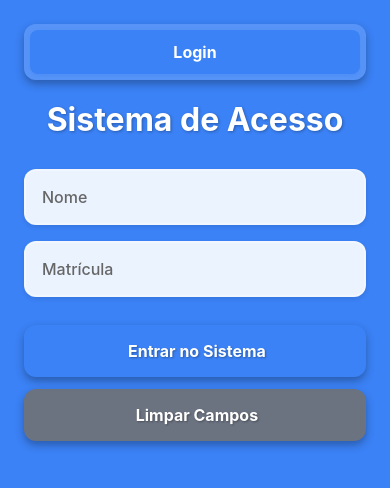
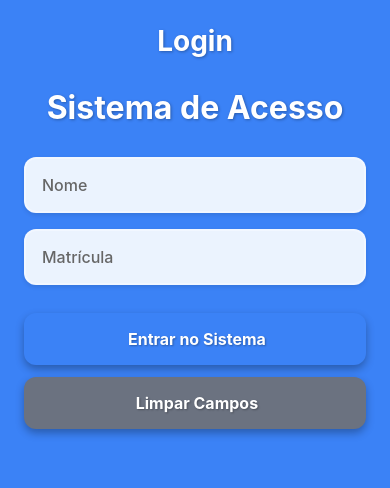
Before and after one commit to vhreisswitz/trabalho-cantina, a React Native app in the folder app-cantina/: screen /Login in a window 390 px wide. Shown: the top 488 px of the page. Built offline with nearby package versions, Linux system fonts and the light colour scheme.

Commit message:
foi mal, tirei sem querer o verificador comentado

```diff
--- a/app-cantina/screens/login.jsx
+++ b/app-cantina/screens/login.jsx
@@ -12,7 +12,310 @@ import {
 import { useNavigation } from '@react-navigation/native';
 import { supabase } from '../services/database';
 
+// Todo código comentado abaixo é da tela de verificação de usuário que foi incorporada à tela de login, usada somente para testes.
 
+/*
+const mockUsuarios = [
+{
+  id: '1',
+  nome: 'Victor Hugo',
+  matricula: '2023001',
+  created_at: new Date().toISOString()
+},
+{
+  id: '2',
+  nome: 'Kauan',
+  matricula: '2023002',
+  created_at: new Date().toISOString()
+},
+{
+  id: '3',
+  nome: 'Wesley',
+  matricula: '2023003',
+  created_at: new Date().toISOString()
+},
+];
+
+function VerificarUsuario({ isDarkMode }) {
+const [formData, setFormData] = useState({
+  nome: '',
+  matricula: ''
+});
+const [resultado, setResultado] = useState(null);
+const [carregando, setCarregando] = useState(false);
+const [modoOffline, setModoOffline] = useState(false);
+
+const validarNome = (nome) => /^[A-Za-zÀ-ÿ\s]{2,}$/.test(nome.trim());
+const validarMatricula = (matricula) => /^[0-9]{6,}$/.test(matricula);
+
+const handleInputChange = (name, value) => {
+  setFormData(prev => ({
+    ...prev,
+    [name]: value
+  }));
+};
+
+const testarConexao = async () => {
+  console.log('Testando conexão com Supabase...');
+
+  try {
+    const { data, error } = await supabase
+      .from('usuarios')
+      .select('*')
+      .limit(1);
+
+    if (error) {
+      console.log('Erro na conexão:', {
+        message: error.message,
+        code: error.code,
+        details: error.details
+      });
+      Alert.alert('Erro Conexão',
+        `Code: ${error.code}\nMessage: ${error.message}`
+      );
+    } else {
+      console.log('Conexão OK! Dados:', data);
+      Alert.alert('Conexão OK', `Encontrados ${data?.length || 0} usuários`);
+    }
+  } catch (err) {
+    console.log('Erro geral:', err);
+    Alert.alert('Erro', err.message);
+  }
+};
+
+const testarConectividadeRede = async () => {
+  console.log('Testando conectividade de rede...');
+
+  const testes = [
+    'https://google.com',
+    'https://github.com',
+    'https://aoknqmjavdiwfxceehvs.supabase.co',
+    'https://aoknqmjavdiwfxceehvs.supabase.co/rest/v1/'
+  ];
+
+  let resultados = 'Resultados dos Testes de Rede:\n\n';
+
+  for (const url of testes) {
+    try {
+      const start = Date.now();
+      const response = await fetch(url, { method: 'HEAD' });
+      const tempo = Date.now() - start;
+
+      console.log(`${url} - Status: ${response.status} (${tempo}ms)`);
+      resultados += `✅ ${url}\nStatus: ${response.status} (${tempo}ms)\n\n`;
+    } catch (error) {
+      console.log(`${url} - Erro: ${error.message}`);
+      resultados += `❌ ${url}\nErro: ${error.message}\n\n`;
+    }
+  }
+
+  Alert.alert('Teste de Rede', resultados);
+};
+
+const verificarUsuarioMock = async (formData) => {
+  console.log('Usando dados mock (modo offline)');
+
+  await new Promise(resolve => setTimeout(resolve, 1000));
+
+  const usuario = mockUsuarios.find(u =>
+    u.matricula === formData.matricula &&
+    u.nome.toLowerCase().includes(formData.nome.toLowerCase())
+  );
+
+  return usuario ? { data: [usuario], error: null } : { data: [], error: null };
+};
+
+async function verificarUsuario() {
+  if (!formData.nome || !formData.matricula) {
+    Alert.alert('Erro', 'Por favor, preencha nome e matrícula!');
+    return;
+  }
+
+  if (!validarNome(formData.nome) || !validarMatricula(formData.matricula)) {
+    Alert.alert('Erro', 'Por favor, verifique os campos!');
+    return;
+  }
+
+  setCarregando(true);
+  setResultado(null);
+
+  try {
+    console.log('Iniciando consulta...', formData);
+    console.log('Modo:', modoOffline ? 'OFFLINE' : 'ONLINE');
+
+    let data, error;
+
+    if (modoOffline) {
+      const result = await verificarUsuarioMock(formData);
+      data = result.data;
+      error = result.error;
+    } else {
+      const result = await supabase
+        .from('usuarios')
+        .select('*')
+        .eq('matricula', formData.matricula)
+        .ilike('nome', `%${formData.nome}%`);
+      data = result.data;
+      error = result.error;
+    }
+
+    console.log('Resposta completa:', { data, error });
+
+    if (error) {
+      console.log('Detalhes do erro:', error);
+
+      setResultado({
+        status: 'ERRO',
+        mensagem: `Erro: ${error.code || 'ERRO'} - ${error.message}`,
+        usuario: null
+      });
+      return;
+    }
+
+    if (data && data.length > 0) {
+      const usuarioEncontrado = data[0];
+      console.log('Usuário encontrado:', usuarioEncontrado);
+
+      setResultado({
+        status: 'ENCONTRADO',
+        mensagem: `✅ Usuário encontrado com sucesso! ${modoOffline ? '(Modo Offline)' : ''}`,
+        usuario: {
+          id: usuarioEncontrado.id,
+          nome: usuarioEncontrado.nome,
+          matricula: usuarioEncontrado.matricula,
+          senha: '••••••',
+          criado_em: usuarioEncontrado.created_at || usuarioEncontrado.criado_em || new Date().toISOString()
+        }
+      });
+    } else {
+      console.log('Nenhum usuário encontrado');
+      setResultado({
+        status: 'NAO_ENCONTRADO',
+        mensagem: `❌ Usuário não encontrado! ${modoOffline ? '(Modo Offline)' : ''}`,
+        usuario: null
+      });
+    }
+
+  } catch (err) {
+    console.error('Erro inesperado:', err);
+    setResultado({
+      status: 'ERRO',
+      mensagem: `Erro interno: ${err.message}`,
+      usuario: null
+    });
+  } finally {
+    setCarregando(false);
+  }
+}
+
+const limparVerificacao = () => {
+  setFormData({ nome: '', matricula: '' });
+  setResultado(null);
+};
+
+return (
+  <View style={[styles.verificacaoContainer, isDarkMode && styles.darkVerificacaoContainer]}>
+    <Text style={[styles.verificacaoTitle, isDarkMode && styles.darkText]}>
+      🔍 Verificar Usuário
+    </Text>
+
+    <View style={styles.modoContainer}>
+      <Text style={[styles.modoTexto, isDarkMode && styles.darkText]}>
+        Modo: {modoOffline ? '🔧 Offline (Mock)' : '🌐 Online (Supabase)'}
+      </Text>
+      <TouchableOpacity
+        style={[styles.button, {backgroundColor: modoOffline ? '#ffa500' : '#007AFF', padding: 8}]}
+        onPress={() => setModoOffline(!modoOffline)}
+      >
+        <Text style={[styles.buttonText, {fontSize: 12}]}>
+          {modoOffline ? '🔄 Tentar Conexão Real' : '🔧 Usar Dados Mock'}
+        </Text>
+      </TouchableOpacity>
+    </View>
+
+    <TextInput
+      style={[styles.input, isDarkMode && styles.darkInput]}
+      placeholder="Nome para verificar"
+      placeholderTextColor={isDarkMode ? '#aaa' : '#666'}
+      value={formData.nome}
+      onChangeText={(value) => handleInputChange('nome', value)}
+    />
+
+    <TextInput
+      style={[styles.input, isDarkMode && styles.darkInput]}
+      placeholder="Matrícula para verificar"
+      placeholderTextColor={isDarkMode ? '#aaa' : '#666'}
+      keyboardType="numeric"
+      value={formData.matricula}
+      onChangeText={(value) => handleInputChange('matricula', value)}
+    />
+
+    <View style={styles.verificacaoBotoes}>
+      <TouchableOpacity
+        style={[styles.button, styles.verificarButton, carregando && styles.buttonDisabled]}
+        onPress={verificarUsuario}
+        disabled={carregando}
+      >
+        <Text style={styles.buttonText}>
+          {carregando ? '🔎 Verificando...' : '📋 Verificar Usuário'}
+        </Text>
+      </TouchableOpacity>
+
+      <TouchableOpacity
+        style={[styles.button, styles.limparButton, carregando && styles.buttonDisabled]}
+        onPress={limparVerificacao}
+        disabled={carregando}
+      >
+        <Text style={styles.buttonText}>🔄 Limpar</Text>
+      </TouchableOpacity>
+    </View>
+
+    <TouchableOpacity
+      style={[styles.button, {backgroundColor: 'orange', marginTop: 10}]}
+      onPress={testarConexao}
+    >
+      <Text style={styles.buttonText}>Testar Conexão Supabase</Text>
+    </TouchableOpacity>
+
+    <TouchableOpacity
+      style={[styles.button, {backgroundColor: 'purple', marginTop: 10}]}
+      onPress={testarConectividadeRede}
+    >
+      <Text style={styles.buttonText}>Testar Conectividade de Rede</Text>
+    </TouchableOpacity>
+
+    {resultado && (
+      <View style={[
+        styles.resultadoContainer,
+        resultado.status === 'ENCONTRADO' && styles.resultadoSucesso,
+        resultado.status === 'NAO_ENCONTRADO' && styles.resultadoErro,
+        resultado.status === 'ERRO' && styles.resultadoAlerta,
+      ]}>
+        <Text style={styles.resultadoMensagem}>{resultado.mensagem}</Text>
+
+        {resultado.usuario && (
+          <View style={styles.detalhesUsuario}>
+            <Text style={styles.detalhesTexto}>
+              <Text style={styles.detalhesLabel}>ID:</Text> {resultado.usuario.id}
+            </Text>
+            <Text style={styles.detalhesTexto}>
+              <Text style={styles.detalhesLabel}>Nome:</Text> {resultado.usuario.nome}
+            </Text>
+            <Text style={styles.detalhesTexto}>
+              <Text style={styles.detalhesLabel}>Matrícula:</Text> {resultado.usuario.matricula}
+            </Text>
+            <Text style={styles.detalhesTexto}>
+              <Text style={styles.detalhesLabel}>Cadastrado em:</Text> {' '}
+              {new Date(resultado.usuario.criado_em).toLocaleString('pt-BR')}
+            </Text>
+          </View>
+        )}
+      </View>
+    )}
+  </View>
+);
+}
+*/
 
 export default function Login() {
   const navigation = useNavigation();
@@ -87,15 +390,20 @@ export default function Login() {
           />
         </View> */}
 
-      <View style={styles.abasContainer}>
+        {/* <View style={styles.abasContainer}>
           <TouchableOpacity
             style={[styles.aba, abaAtiva === 'login' && styles.abaAtiva]}
             onPress={() => setAbaAtiva('login')}
-        >
-          <Text style={[styles.abaTexto, abaAtiva === 'login' && styles.abaTextoAtiva]}>
+          > */}
+
+            <View style={[styles.tituloContainer]}>
+            <Text style={[styles.tituloLogin]}>
               Login
             </Text>
-        </TouchableOpacity>
+            </View>
+
+
+          {/* </TouchableOpacity> */}
 
           {/* <TouchableOpacity
           style={[styles.aba, abaAtiva === 'verificar' && styles.abaAtiva]}
@@ -106,7 +414,7 @@ export default function Login() {
           </Text>
         </TouchableOpacity> */}
 
-      </View>
+        {/* </View> */}
 
         {abaAtiva === 'login' ? (
           <View style={styles.loginContainer}>
@@ -210,11 +518,13 @@ const styles = StyleSheet.create({
     elevation: 4,
   },
   abaTexto: {
+    justifyContent: 'center',
     fontSize: 16,
     fontWeight: '600',
     color: 'rgba(255,255,255,0.8)',
   },
   abaTextoAtiva: {
+    justifyContent: 'center',
     color: '#fff',
     fontWeight: '700',
   },
@@ -392,4 +702,17 @@ const styles = StyleSheet.create({
     fontWeight: 'bold',
     color: '#000',
   },
+  tituloContainer: {
+    alignItems: 'center',
+    marginBottom: 30,
+  },
+  tituloLogin: {
+    fontSize: 28,
+    fontWeight: 'bold',
+    color: '#fff',
+    textAlign: 'center',
+    textShadowColor: 'rgba(0, 0, 0, 0.3)',
+    textShadowOffset: { width: 1, height: 1 },
+    textShadowRadius: 3,
+  },
 });
```
Lines whose indentation alone changed are shown as unchanged.
